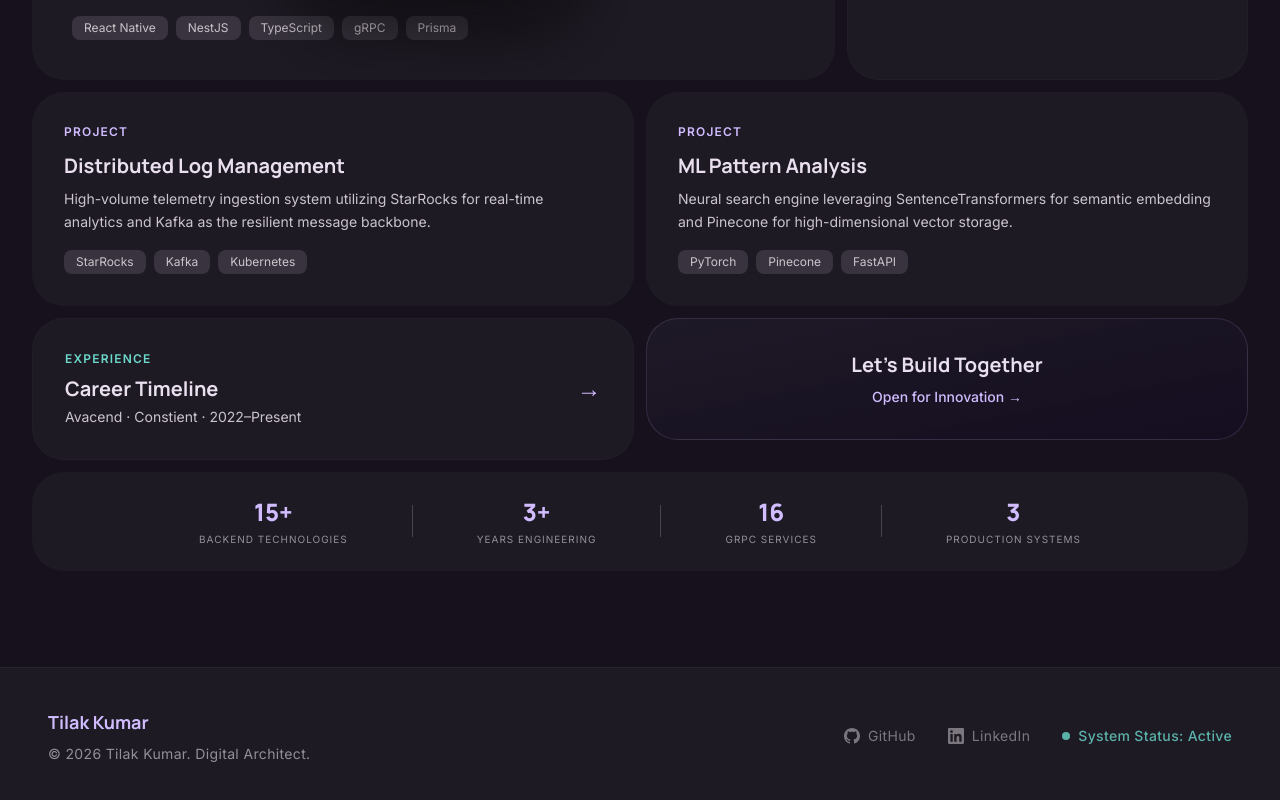
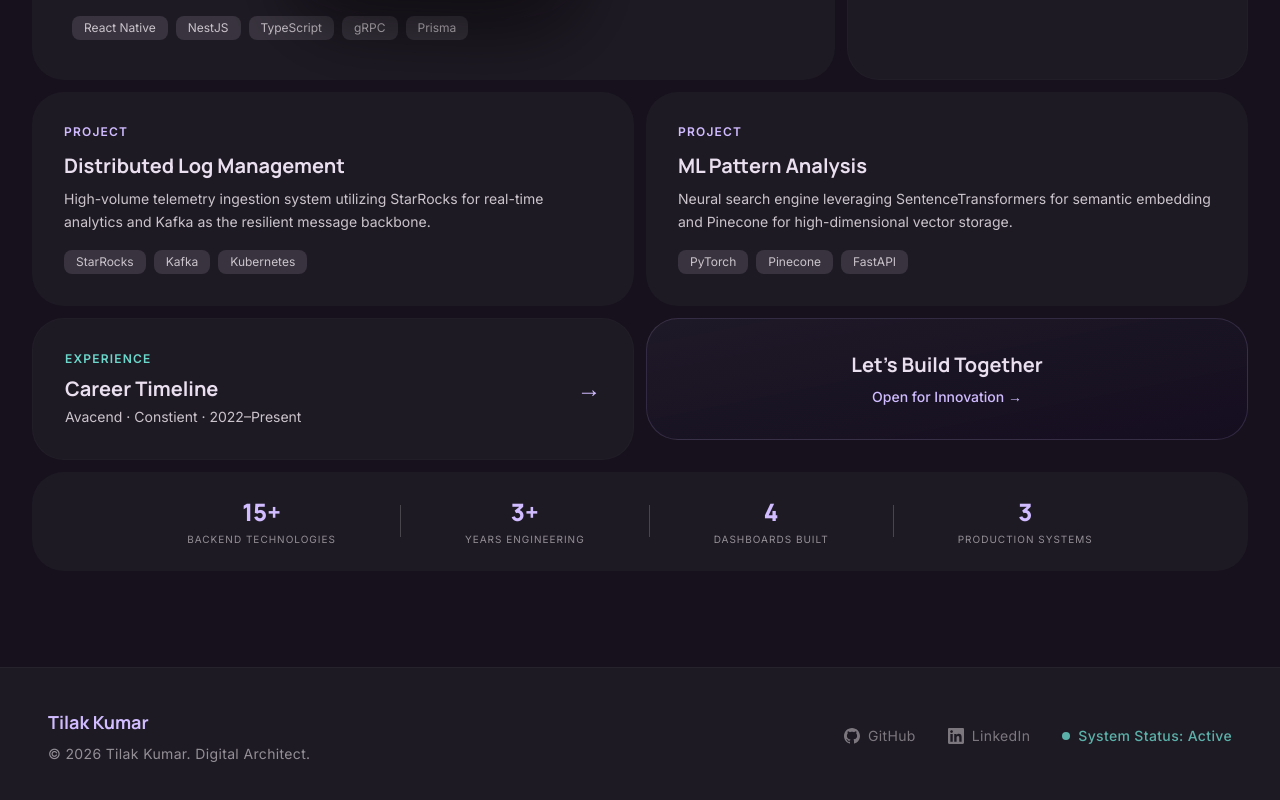
Before and after one commit to Quelaan1/portfolio, a Next.js app: page / in a window 1280 px wide. Shown: the part 1381-2181 px from the top of the page. Built offline with nearby package versions, Linux system fonts and the light colour scheme.

Commit message:
fix: correct stats strip - replace fake 68+ microservices with 4 dashboards built

```diff
--- a/src/components/home/BentoGrid.tsx
+++ b/src/components/home/BentoGrid.tsx
@@ -196,7 +196,7 @@ export default function BentoGrid() {
         {[
           { value: stats.backendTechnologies, label: "Backend Technologies" },
           { value: stats.yearsEngineering, label: "Years Engineering" },
-          { value: stats.microservicesBuilt, label: "gRPC Services" },
+          { value: stats.dashboardsBuilt, label: "Dashboards Built" },
           { value: stats.productionSystems, label: "Production Systems" },
         ].map((stat, i, arr) => (
           <div key={stat.label} className="flex items-center gap-8 md:gap-16">
--- a/src/data/resume.ts
+++ b/src/data/resume.ts
@@ -15,7 +15,7 @@ export const resumeData = {
   stats: {
     batchInserts: "100K+",
     efficiencyGain: "40%",
-    microservicesBuilt: "16",
+    dashboardsBuilt: "4",
     productionSystems: "3",
     backendTechnologies: "15+",
     yearsEngineering: "3+",
```
